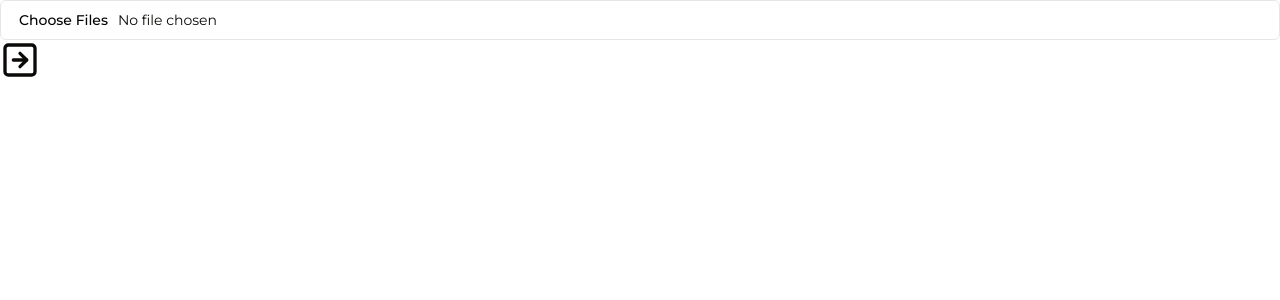
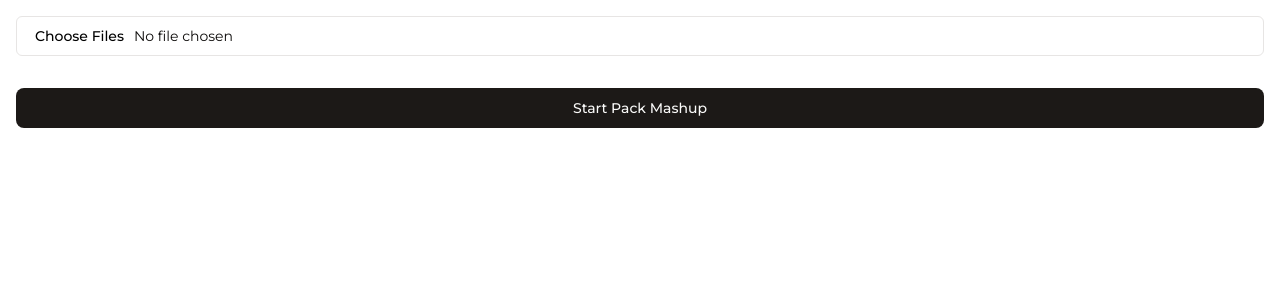
Before and after one commit to dhruv-kaushik/mcpackutils, a Next.js app: page /mashpack in a window 1280 px wide. Shown: the top 300 px of the page. Built offline with nearby package versions, Linux system fonts and the light colour scheme.

Commit message:
feat: update UI

```diff
--- a/app/mashpack/page.tsx
+++ b/app/mashpack/page.tsx
@@ -1,7 +1,7 @@
 "use client";
+import { Button } from "@/components/ui/button";
 import { Input } from "@/components/ui/input";
 import JSZip from "jszip";
-import { ArrowRightSquareIcon } from "lucide-react";
 import Image from "next/image";
 import { useState } from "react";
 
@@ -14,7 +14,7 @@ export default function Page() {
     console.log(files);
     if (!files) return;
 
-    const newPacks = [];
+    const newPacks: any = [];
     for (const file of files) {
       if (!file.name.endsWith(".zip")) {
         alert("Only zip files are allowed");
@@ -29,17 +29,26 @@ export default function Page() {
       if (!mcMeta) return alert("Invalid Texture PAck");
       if (!data) return alert("Invalid Texture PAck");
       if (!packPng) return alert("Invalid Texture PAck");
+
       newPacks.push({ fileName, data, mcMeta, packPng });
     }
 
-    setPacks(newPacks);
+    setPacks((prevPacks) => {
+      // Filter out any new packs that already exist in prevPacks
+      const uniquePacks = newPacks.filter(
+        (newPack: any) =>
+          !prevPacks.some((prevPack) => prevPack.fileName === newPack.fileName)
+      );
+
+      return [...prevPacks, ...uniquePacks];
+    });
   };
   return (
-    <div>
+    <div className="p-4">
       <Input type="file" multiple onChange={handleFileChange} />
-      <div>
+      <div className="mt-4 grid grid-cols-1 gap-4">
         {packs.map((pack, i) => (
-          <div key={i}>
+          <div key={i} className="bg-gray-100 shadow-lg rounded-lg p-4">
             {(() => {
               try {
                 const mcMetaWithoutBOM = pack.mcMeta.replace(/^\uFEFF/, "");
@@ -49,21 +58,19 @@ export default function Page() {
                 );
                 const parsedJson = JSON.parse(mcMetaWithoutControlChars);
                 return (
-                  <div className="grid grid-cols-3 p-2">
-                    <div className="bg-black text-white flex items-center">
+                  <div className="flex items-center">
                     <Image
                       src={URL.createObjectURL(pack.packPng)}
                       alt={pack.fileName}
                       width={96}
                       height={96}
-                        className="object-cover mr-3"
+                      className="object-cover mr-4"
                     />
                     <div>
-                        <h2 className="mt-2 text-xl">{pack.fileName}</h2>
-                        <p className="text-sm">
+                      <h2 className="text-xl font-bold">{pack.fileName}</h2>
+                      <p className="text-sm text-gray-600">
                         {parsedJson.pack.description.replace(/§./g, "")}
                       </p>
-                      </div>
                     </div>
                   </div>
                 );
@@ -74,8 +81,10 @@ export default function Page() {
             })()}
           </div>
         ))}
-        <ArrowRightSquareIcon className="w-10 h-10" />
       </div>
+      <Button variant="default" className="mt-4 w-full rounded-lg">
+        Start Pack Mashup
+      </Button>
     </div>
   );
 }
```
Lines whose indentation alone changed are shown as unchanged.
